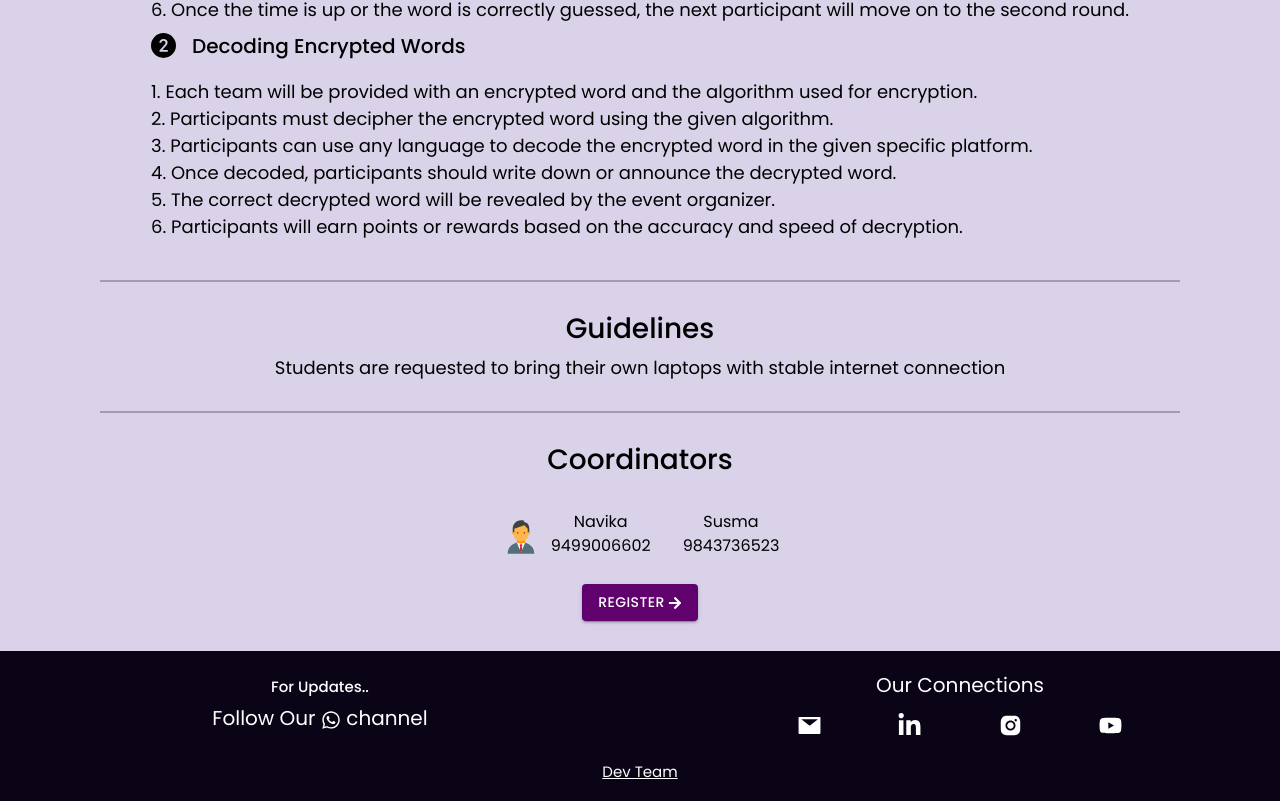
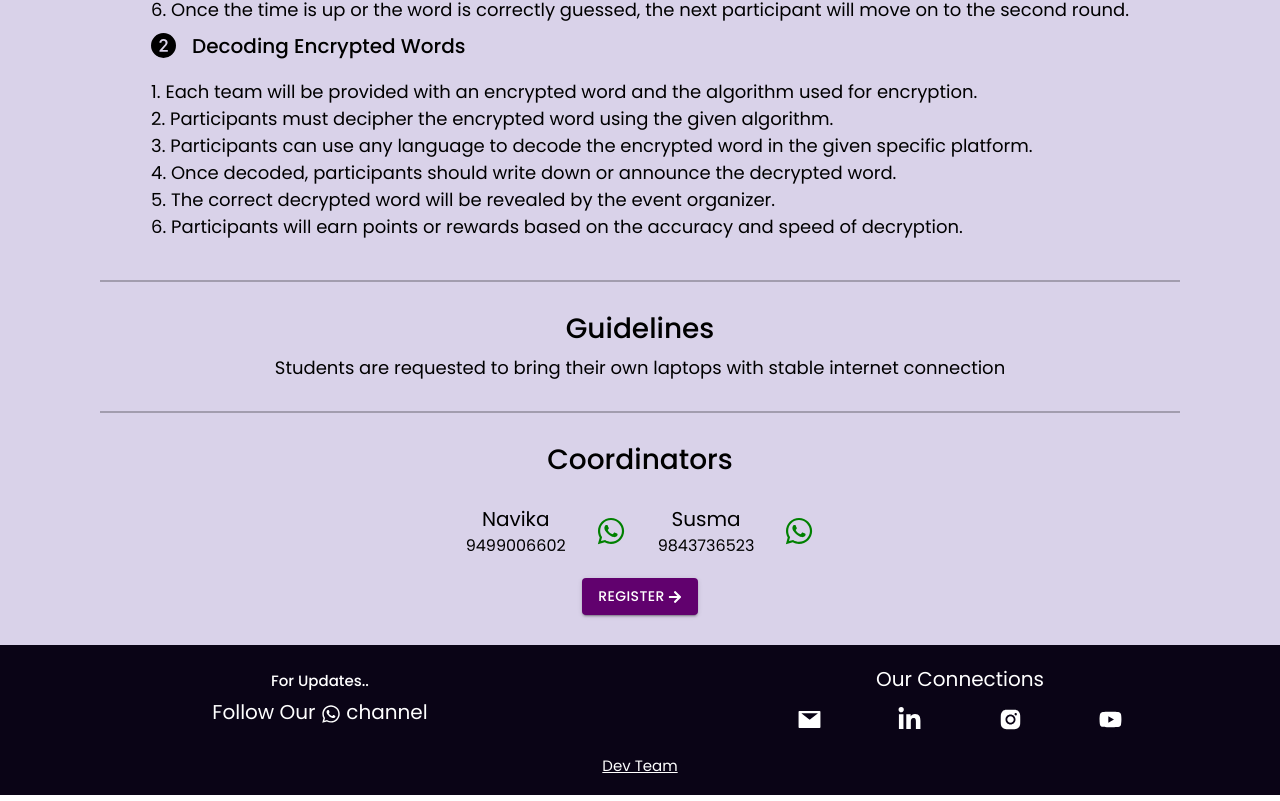
Before and after one commit to janumathigp/melinia-2024, a React (Create React App) app: page /events/1 in a window 1280 px wide. Shown: the part 707-1508 px from the top of the page. Built offline with nearby package versions, Linux system fonts and the light colour scheme.

Commit message:
events-bugs -2

```diff
--- a/src/Components/Events/Events.js
+++ b/src/Components/Events/Events.js
@@ -6,7 +6,7 @@ import Keycharades from '../../Assets/events/KEY CHARADES.png';
 import SEQUELVERSE from '../../Assets/events/SEQUELVERSE.png';
 import bidbattle from '../../Assets/events/bidbattle.png';
 import codegolf from '../../Assets/events/code golf.png';
-import crypticquest from '../../Assets/events/crypticquest.png';
+import crypticquest from '../../Assets/events/datacra.jpeg';
 import datacraft from '../../Assets/events/data craft.png';
 import somethingfishy from '../../Assets/events/something fishy.png';
 import mixpanel from 'mixpanel-browser';
--- a/src/Components/Events/MainDescription.js
+++ b/src/Components/Events/MainDescription.js
@@ -3,7 +3,7 @@ import { useParams } from 'react-router-dom';
 // Import images for your cards
 import { Bs1CircleFill, Bs2CircleFill, Bs3CircleFill, BsPeopleFill } from "react-icons/bs";
 import { IoLocation } from "react-icons/io5";
-import { FcBusinessman } from "react-icons/fc";
+import { FaWhatsapp } from "react-icons/fa";
 import { MdOutlineAccessTimeFilled } from "react-icons/md";
 import { Particle } from '../ParticlesBackground';
 import mixpanel from 'mixpanel-browser';
@@ -15,7 +15,7 @@ import Keycharades from "../../Assets/events/KEY CHARADES.png"
 import SEQUELVERSE from "../../Assets/events/SEQUELVERSE.png"
 import bidbattle from "../../Assets/events/bidbattle.png"
 import codegolf from "../../Assets/events/code golf.png"
-import crypticquest from "../../Assets/events/crypticquest.png"
+import crypticquest from "../../Assets/events/datacra.jpeg"
 import datacraft from "../../Assets/events/data craft.png"
 import somethingfishy from "../../Assets/events/something fishy.png"
 import { Container } from 'react-bootstrap';
@@ -254,7 +254,7 @@ const MainDescription = () => {
   return (
     <div className="main-wrapper" style={{ backgroundColor: "#d9d2e9" }}>
       <Container className="text-black" style={{ marginTop: "100px", padding: '30px' }}>
-        <Particle></Particle>
+        <Particle style={{ zIndex: 0 }}></Particle>
         <div className='title'>
           <h3 className=" aboutFont text-lg">{title}</h3>
         </div>
@@ -348,22 +348,31 @@ const MainDescription = () => {
         <div className='column' style={{ display: "flex", flexDirection: "row", justifyContent: "center", gap: "2rem" }}>
 
           <div className='coord1' style={{ display: "flex", flexDirection: "row", margin: "20px 0", justifyContent: "center", alignItems: "center" }}>
-            <div style={{fontSize:"40px", marginRight:"10px"}}>
-            <FcBusinessman />
+            <div style={{ display: "flex", flexDirection: "row", justifyContent: "center", alignItems: "center" }}>
+              <div style={{ display: "flex", flexDirection: "column", marginRight: "30px" }}>
+                <div className="text-md" style={{ fontSize: "20px" }}>{coordinators[0].name}</div>
+                <div className="text-md">{coordinators[0].Num}</div>
+              </div>
+              <div>
+                <a href={`https://wa.me/${coordinators[0].Num}`} target="_blank" rel="noopener noreferrer"  style={{ cursor: "pointer",position:"relative" }}>
+                  <FaWhatsapp style={{ fontSize: "30px", color: "green" }} />
+                </a>
+              </div>
+            </div>
+          </div>
 
+          <div className='coord2' style={{ display: "flex", flexDirection: "row", margin: "20px 0", justifyContent: "center", alignItems: "center" }}>
+            <div style={{ display: "flex", flexDirection: "row", justifyContent: "center", alignItems: "center" }}>
+              <div style={{ display: "flex", flexDirection: "column", marginRight: "30px" }}>
+                <div className="text-md" style={{ fontSize: "20px" }}>{coordinators[1].name}</div>
+                <div className="text-md">{coordinators[1].Num}</div>
+              </div>
+              <div>
+                <a href={`https://wa.me/${coordinators[1].Num}`} target="_blank" rel="noopener noreferrer"  style={{ cursor: "pointer", position:"relative" }}>
+                  <FaWhatsapp style={{ fontSize: "30px", color: "green" }}/>
+                </a>
+              </div>
             </div>
-            <div style={{ display: "flex", flexDirection: "column" }}>
-              <div className="text-md">{coordinators[0].name}</div>
-              <div className="text-md">{coordinators[0].Num}</div>
-            </div>
-
-          </div>
-          <div className='coord2' style={{ display: "flex", flexDirection: "row", margin: "20px 0", justifyContent: "center", alignItems: "center" }}>
-            <div style={{ display: "flex", flexDirection: "column" }}>
-              <div className="text-md ">{coordinators[1].name}</div>
-              <div className="text-md">{coordinators[1].Num}</div>
-            </div>
-
           </div>
         </div>
 
```
Also changed, not shown: src/Assets/events/crypticquest.png (deleted), src/Assets/events/datacra.jpeg (added).
